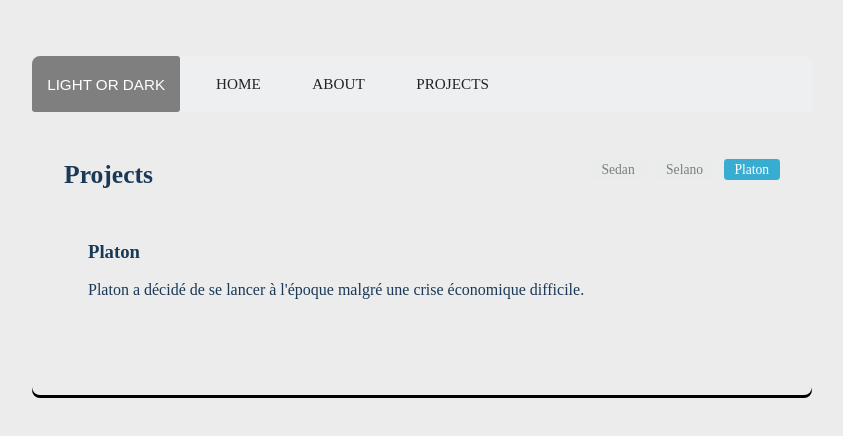
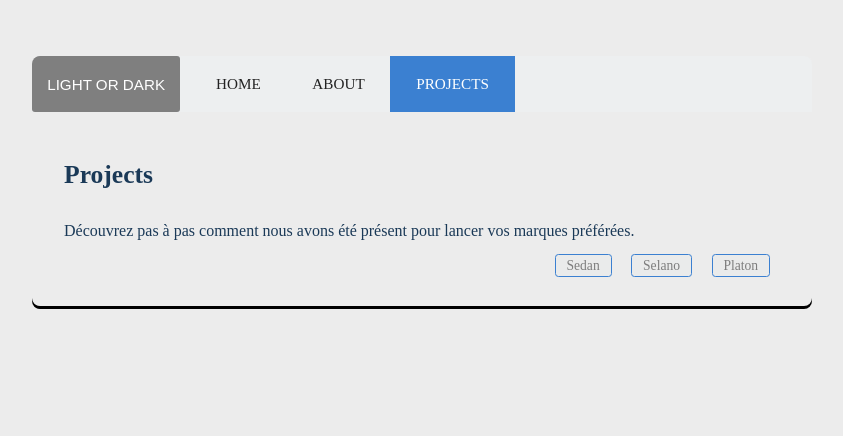
Before and after one commit to Janainaf/agence, a React (Create React App) app in the folder webagence/: page /works in a window 1280 px wide. Before the commit this address led to /works/platon-study-case. Shown: the top 436 px of the page, without its empty margins (218-1061 px from the left). Built offline with nearby package versions, Linux system fonts and the light colour scheme.

Commit message:
fixing work page

```diff
--- a/webagence/src/components/Work.js
+++ b/webagence/src/components/Work.js
@@ -1,13 +1,16 @@
 import React from "react";
-import { Route, NavLink, Redirect } from "react-router-dom";
+import { Route, NavLink } from "react-router-dom";
 
 import ProjectContainer from "./StudyCase";
 import { Sedan, Selano, Platon } from "../data/projects";
 
 const Work = ({ match }) => (
-  <div className="main-content work">
-    <div className="work-header group">
+  <div className="main-content home">
     <h2>Projects</h2>
+    <p>
+      Découvrez pas à pas comment nous avons été présent pour lancer vos marques
+      préférées.
+    </p>
     <ul className="work-nav">
       <li>
         <NavLink to={`${match.url}/sedan-study-case`}>Sedan</NavLink>
@@ -19,14 +22,8 @@ const Work = ({ match }) => (
         <NavLink to={`${match.url}/platon-study-case`}>Platon</NavLink>
       </li>
     </ul>
-    </div>
 
     {/* Write routes here... */}
-    <Route
-      exact
-      path={match.path}
-      render={() => <Redirect to={`${match.path}/platon-study-case`} />}
-    />
 
     <Route
       path={`${match.path}/sedan-study-case`}
```
Lines whose indentation alone changed are shown as unchanged.
